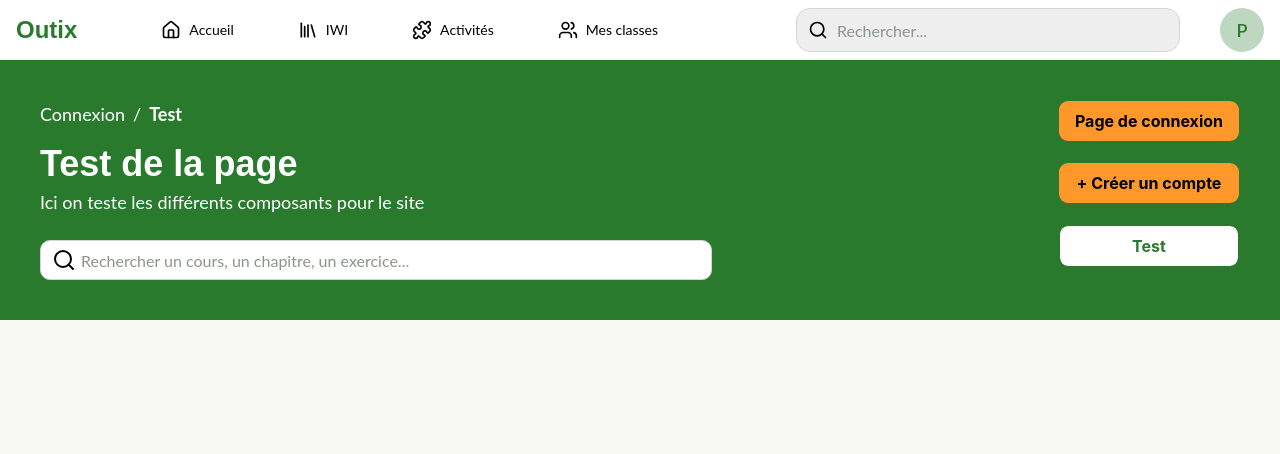
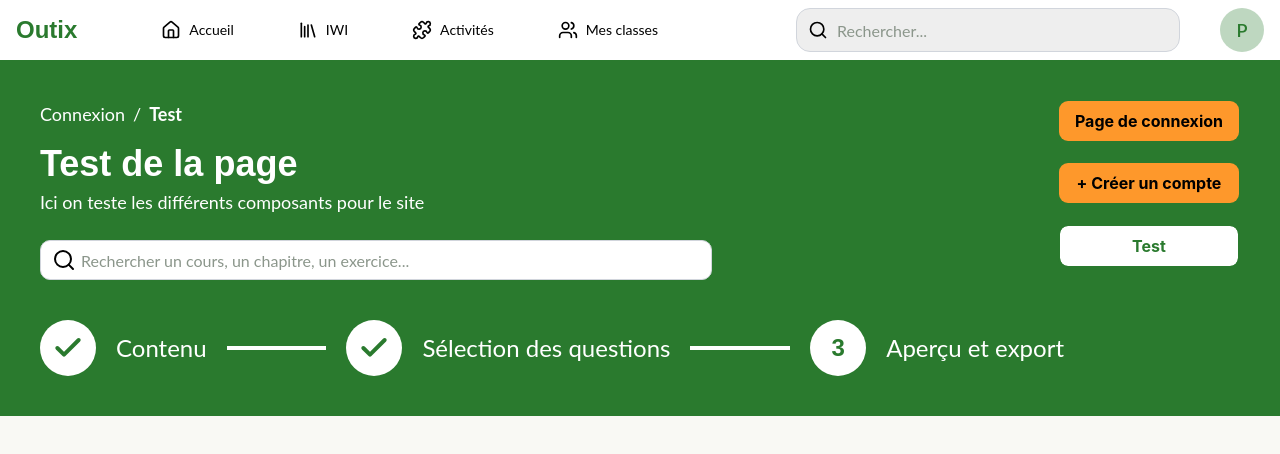
Before and after one commit to Linkaly31/SAE_Outix, a Next.js app in the folder outix/: page /test in a window 1280 px wide. Shown: the top 454 px of the page. Built offline with nearby package versions, Linux system fonts and the light colour scheme.

Commit message:
Feat : Add navStepper to navInfo component

```diff
--- a/outix/src/app/test/page.tsx
+++ b/outix/src/app/test/page.tsx
@@ -4,6 +4,12 @@ import { useState } from "react"
 import { Search } from "lucide-react"
 import { Header } from "@/components/ui/header"
 import { NavInfo } from "@/components/ui/navInfo"
+
+const steps = [
+  { label: "Contenu" },
+  { label: "Sélection des questions" },
+  { label: "Aperçu et export" },
+]
 
 export default function TestPage() {
   const [search, setSearch] = useState("")
@@ -25,7 +31,7 @@ export default function TestPage() {
           buttons={[
             { label: "Page de connexion", url: "/login" },
             { label: "+ Créer un compte", url: "/register" },
-            { label: "Test", url: "/test", variant: "discreet" }
+            { label: "Test", url: "/test", variant: "discreet" },
           ]}
 
           input={{
@@ -34,6 +40,12 @@ export default function TestPage() {
             value: search,
             onChange: (e) => setSearch(e.target.value),
           }}
+
+          stepper={
+            { currentStep: 3,
+              steps
+            }
+          }
         />
       </div>
     </main>
--- a/outix/src/components/ui/navInfo.tsx
+++ b/outix/src/components/ui/navInfo.tsx
@@ -3,6 +3,7 @@ import { cn } from "cn"
 import Breadcrumbs from "./breadcrumbs"
 import { Button, type ButtonProps } from "./button"
 import { Input } from "./input"
+import { NavStepper } from "./navStepper"
 
 type NavInfoButton = ButtonProps & {
   label: string;
@@ -19,6 +20,8 @@ type Props = {
   input?: ComponentProps<typeof Input>;
   /** Buttons: side by side on mobile, stacked on the right from md, accepts any Button prop and a label */
   buttons?: Array<NavInfoButton>;
+  /** Optional stepper displayed under the input and buttons (hidden if missing or empty) */
+  stepper?: ComponentProps<typeof NavStepper>;
   /** Additional CSS classes applied to the root element */
   className?: string;
 };
@@ -28,13 +31,14 @@ function NavInfo({
   title,
   subtitle,
   input,
+  stepper,
   buttons,
   className,
 }: Props) {
   return (
-    <div className={cn("flex flex-col gap-6 bg-style-green-deep px-6 py-8 text-white md:flex-row md:justify-between md:px-10 md:py-10", className)}>
+    <div className={cn("grid gap-6 bg-style-green-deep px-6 py-8 text-white md:grid-cols-[1fr_auto] md:gap-y-10 md:p-10", className)}>
       {/* Left column */}
-      <div className="flex flex-1 flex-col">
+      <div className="flex min-w-0 flex-col md:col-start-1 md:row-start-1">
         {breadcrumbItems && breadcrumbItems.length > 0 && (
           <Breadcrumbs items={breadcrumbItems} />
         )}
@@ -54,7 +58,7 @@ function NavInfo({
 
       {/* Right column */}
       {buttons && buttons.length > 0 && (
-        <div className="flex flex-row flex-wrap gap-3 md:flex-col md:gap-5">
+        <div className="flex flex-row flex-wrap gap-3 md:col-start-2 md:row-start-1 md:flex-col md:gap-5">
           {buttons.map(({ label, className: buttonClassName, ...button }, index) => (
             <Button
               key={`${label}-${index}`}
@@ -67,6 +71,13 @@ function NavInfo({
           ))}
         </div>
       )}
+
+      {/* Stepper : under both columns */}
+      {stepper && stepper.steps.length > 0 && (
+        <div className="min-w-0 md:col-span-2 md:row-start-2 md:max-w-3xl xl:max-w-5xl">
+          <NavStepper {...stepper} />
+        </div>
+      )}
     </div>
   )
 }
--- /dev/null
+++ b/outix/src/components/ui/navStepper.tsx
@@ -0,0 +1,61 @@
+import { Fragment } from "react"
+import { CheckIcon } from "lucide-react"
+import { cn } from "cn"
+
+type NavStepperStep = {
+  label: string;
+};
+
+type Props = {
+  /** Steps to display, in order */
+  steps: Array<NavStepperStep>;
+  /** Current step. Steps before it are shown as completed */
+  currentStep: number;
+  /** Additional CSS classes applied to the root element */
+  className?: string;
+};
+
+function NavStepper({ steps, currentStep, className }: Props) {
+  return (
+    <ol className={cn("flex flex-col gap-1 md:flex-row md:items-center md:gap-3 lg:gap-4 xl:gap-5", className)}>
+      {steps.map(({ label }, index) => {
+        const stepNumber = index + 1
+        const isCompleted = stepNumber < currentStep
+        const isActive = stepNumber === currentStep
+        const isLast = stepNumber === steps.length
+
+        return (
+          /* Groups step + connector without extra DOM, and holds the key */
+          <Fragment key={`${label}-${index}`}>
+            {/* Indicator + label */}
+            <li
+              aria-current={isActive ? "step" : undefined}
+              className="flex items-center gap-3 xl:gap-5"
+            >
+              <span className="flex size-10 shrink-0 items-center justify-center rounded-full bg-white font-title text-base font-bold text-style-green-deep xl:size-14 xl:text-2xl">
+                {isCompleted ? (
+                  <CheckIcon className="size-6 md:size-5 xl:size-8" strokeWidth={3} />
+                ) : (
+                  stepNumber
+                )}
+              </span>
+              <span className="font-body text-base md:text-nowrap xl:text-2xl">
+                {label}
+              </span>
+            </li>
+
+            {/* Connector: vertical below md, horizontal from md, all connectors share the same length */}
+            {!isLast && (
+              <li
+                aria-hidden="true"
+                className="ml-5 h-6 w-0.5 bg-white md:ml-0 md:h-1 md:w-auto md:min-w-6 md:flex-1 xl:h-[0.2rem] xl:min-w-8"
+              />
+            )}
+          </Fragment>
+        )
+      })}
+    </ol>
+  )
+}
+
+export { NavStepper }
```
